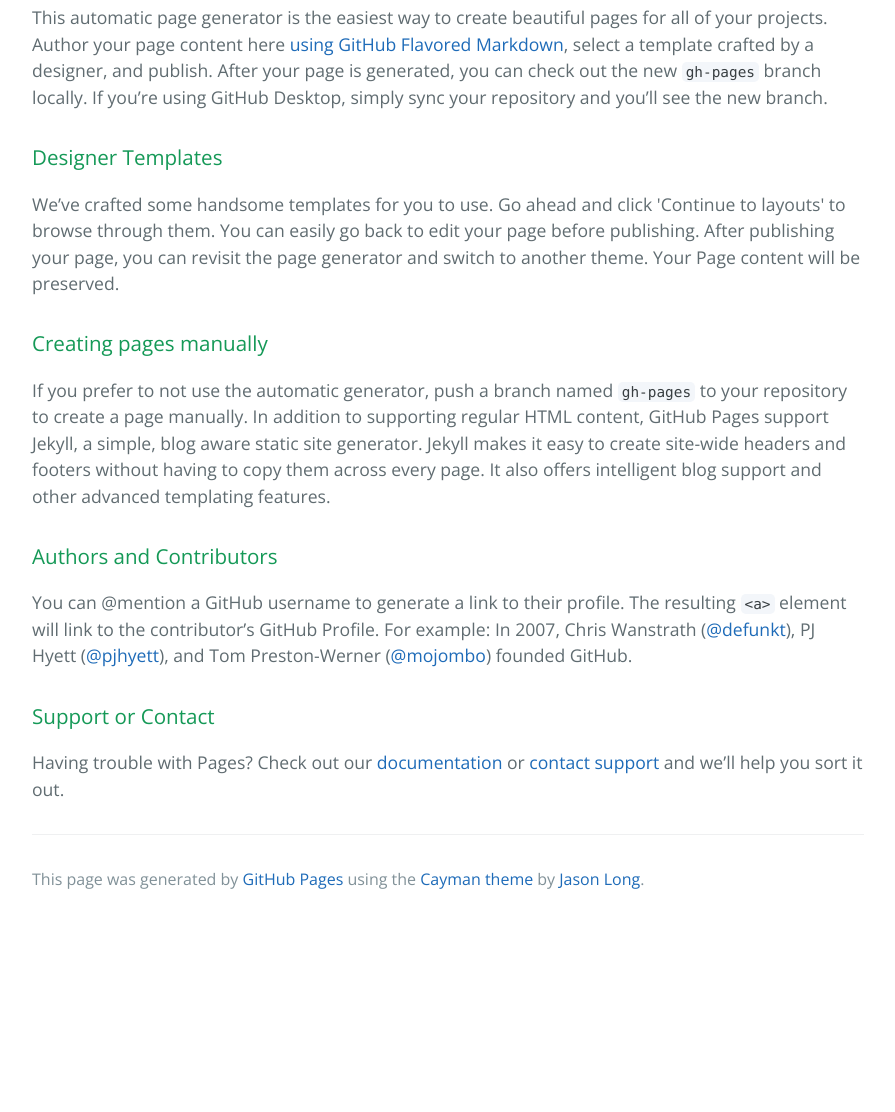
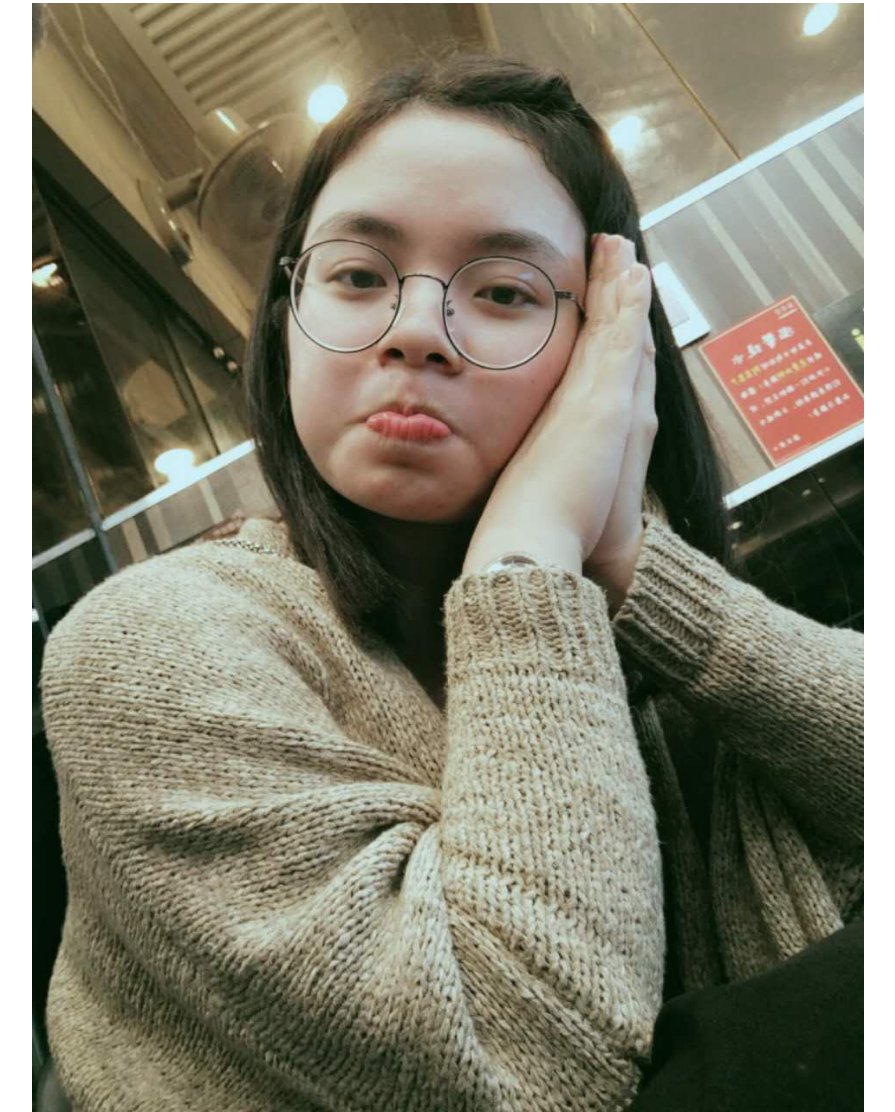
Before and after one commit to phoinikaswj/phoinikaswj.github.io, a plain HTML site: page index.html in a window 1280 px wide. Shown: the part 346-1458 px from the top of the page, without its empty margins (192-1087 px from the left). Before the commit the page ends 1269 px from the top, so only its background shows below. Drawn offline with nearby package versions, Linux system fonts and the light colour scheme.

Commit message:
add the imp into site

```diff
--- a/index.html
+++ b/index.html
@@ -18,32 +18,10 @@
     <section class="main-content">
       <h3>
 <a id="welcome-to-github-pages" class="anchor" href="#welcome-to-github-pages" aria-hidden="true"><span aria-hidden="true" class="octicon octicon-link"></span></a>Welcome to KK's site.</h3>
-
-<p>This automatic page generator is the easiest way to create beautiful pages for all of your projects. Author your page content here <a href="https://guides.github.com/features/mastering-markdown/">using GitHub Flavored Markdown</a>, select a template crafted by a designer, and publish. After your page is generated, you can check out the new <code>gh-pages</code> branch locally. If you’re using GitHub Desktop, simply sync your repository and you’ll see the new branch.</p>
-
-<h3>
-<a id="designer-templates" class="anchor" href="#designer-templates" aria-hidden="true"><span aria-hidden="true" class="octicon octicon-link"></span></a>Designer Templates</h3>
-
-<p>We’ve crafted some handsome templates for you to use. Go ahead and click 'Continue to layouts' to browse through them. You can easily go back to edit your page before publishing. After publishing your page, you can revisit the page generator and switch to another theme. Your Page content will be preserved.</p>
-
-<h3>
-<a id="creating-pages-manually" class="anchor" href="#creating-pages-manually" aria-hidden="true"><span aria-hidden="true" class="octicon octicon-link"></span></a>Creating pages manually</h3>
-
-<p>If you prefer to not use the automatic generator, push a branch named <code>gh-pages</code> to your repository to create a page manually. In addition to supporting regular HTML content, GitHub Pages support Jekyll, a simple, blog aware static site generator. Jekyll makes it easy to create site-wide headers and footers without having to copy them across every page. It also offers intelligent blog support and other advanced templating features.</p>
-
-<h3>
-<a id="authors-and-contributors" class="anchor" href="#authors-and-contributors" aria-hidden="true"><span aria-hidden="true" class="octicon octicon-link"></span></a>Authors and Contributors</h3>
-
-<p>You can @mention a GitHub username to generate a link to their profile. The resulting <code>&lt;a&gt;</code> element will link to the contributor’s GitHub Profile. For example: In 2007, Chris Wanstrath (<a href="https://github.com/defunkt" class="user-mention">@defunkt</a>), PJ Hyett (<a href="https://github.com/pjhyett" class="user-mention">@pjhyett</a>), and Tom Preston-Werner (<a href="https://github.com/mojombo" class="user-mention">@mojombo</a>) founded GitHub.</p>
-
-<h3>
-<a id="support-or-contact" class="anchor" href="#support-or-contact" aria-hidden="true"><span aria-hidden="true" class="octicon octicon-link"></span></a>Support or Contact</h3>
-
-<p>Having trouble with Pages? Check out our <a href="https://help.github.com/pages">documentation</a> or <a href="https://github.com/contact">contact support</a> and we’ll help you sort it out.</p>
-
+<img src="img/KK.jpg">
       <footer class="site-footer">
 
-        <span class="site-footer-credits">This page was generated by <a href="https://pages.github.com">GitHub Pages</a> using the <a href="https://github.com/jasonlong/cayman-theme">Cayman theme</a> by <a href="https://twitter.com/jasonlong">Jason Long</a>.</span>
+        <span class="site-footer-credits">This page was generated by <a href="https://github.com/">Github</a> by <a href="https://github.com/phoinikaswj">Phoinikas</a>.</span>
       </footer>
 
     </section>
```
